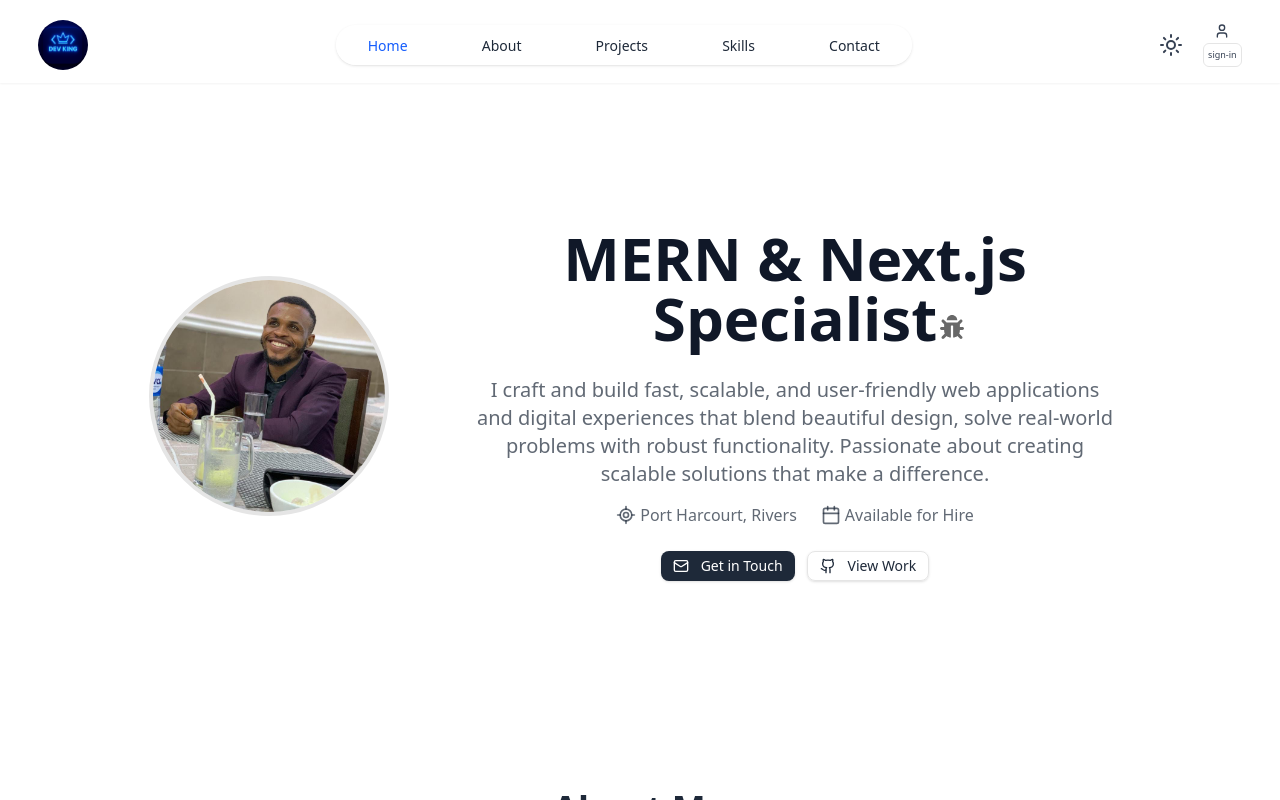
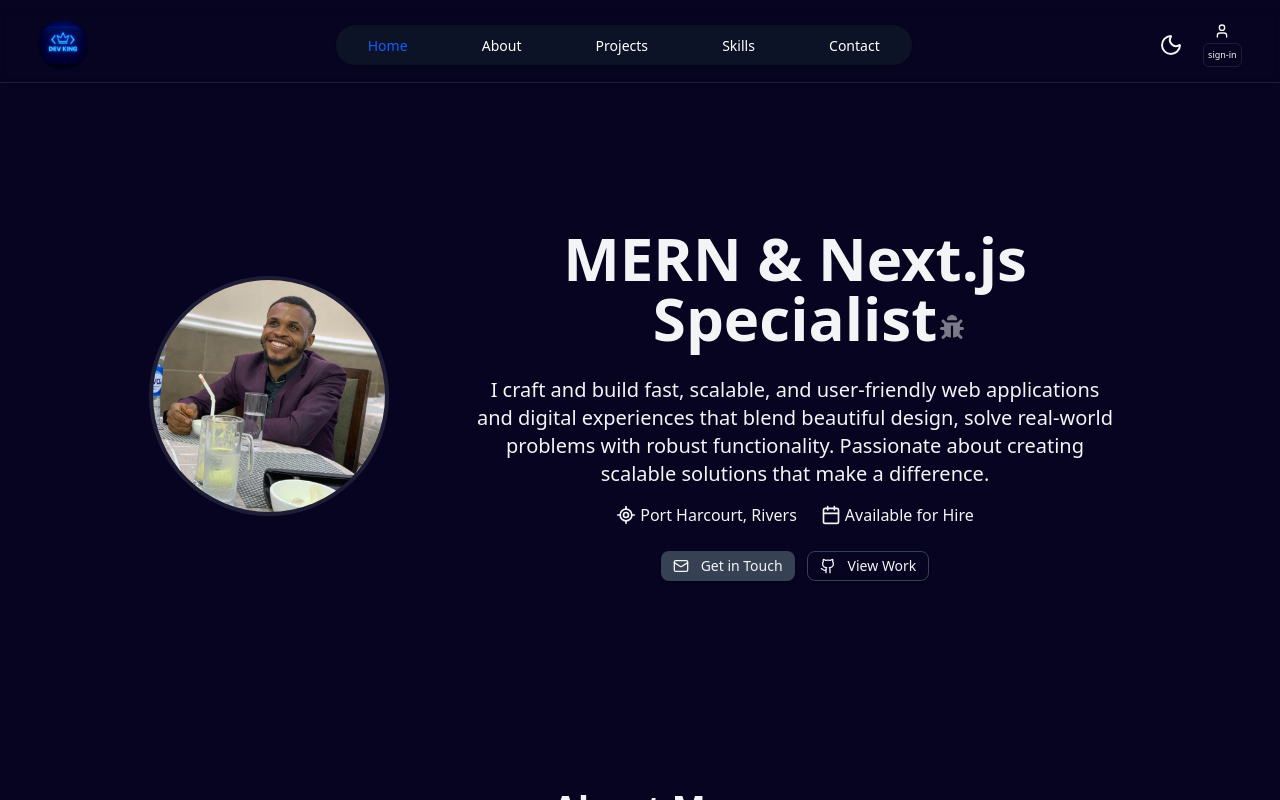
Before and after one commit to Estra-Dev/Dev-Folio, a Next.js app in the folder client/: page / in a window 1280 px wide. Both pictures are taken after a click on the element 1171 px from the left and 45 px from the top of the page. Shown: the top 800 px of the page. Built offline with nearby package versions, Linux system fonts and the light colour scheme.

Commit message:
added dark mode

```diff
--- a/client/app/globals.css
+++ b/client/app/globals.css
@@ -79,9 +79,9 @@
 }
 
 .dark {
-  --background: oklch(0.145 0 0);
+  --background: oklch(13.765% 0.05957 279.731);
   --foreground: oklch(0.985 0 0);
-  --card: oklch(0.205 0 0);
+  --card: oklch(14.526% 0.06743 279.528);
   --card-foreground: oklch(0.985 0 0);
   --popover: oklch(0.205 0 0);
   --popover-foreground: oklch(0.985 0 0);
--- a/client/app/page.tsx
+++ b/client/app/page.tsx
@@ -6,7 +6,7 @@ import Contact from "@/components/Contact";
 
 export default function Home() {
   return (
-    <div className="">
+    <div className=" ">
       <Header />
       <About_Me />
       <Skills />
--- a/client/components/Footer.tsx
+++ b/client/components/Footer.tsx
@@ -6,13 +6,13 @@ const Footer = () => {
   const date = new Date().getFullYear();
 
   return (
-    <footer className=" w-full border-t-2 py-6 mt-6 bg-gray-200/60">
+    <footer className=" w-full border-t-2 py-6 mt-6 bg-gray-200/60 dark:bg-gray-800/60 dark:border-gray-700">
       <div className=" max-w-5xl mx-auto px-3">
         <div className=" md:flex justify-between items-center">
-          <p className=" text-gray-500 text-sm mt-2">
+          <p className=" text-gray-500 dark:text-gray-400 text-sm mt-2">
             &copy; {date} Dev King Studios. All right Reverved
           </p>
-          <div className=" flex justify-start md:justify-end gap-6 items-center text-gray-800 font-medium mt-2">
+          <div className=" flex justify-start md:justify-end gap-6 items-center text-gray-800 dark:text-gray-600 font-medium mt-2">
             <Link href={"https://github.com/Estra-Dev"} target="_blank">
               <Github className=" w-4 h-4" />
             </Link>
--- a/client/components/Header.tsx
+++ b/client/components/Header.tsx
@@ -34,24 +34,24 @@ const Header = () => {
           />
         </div>
         {/* Description */}
-        <div className=" relative text-center px-4 text-gray-900 mt-4 max-w-2xl mx-auto">
+        <div className=" relative text-center px-4 text-gray-900 dark:text-gray-100 mt-4 max-w-2xl mx-auto">
           <h1 className=" text-3xl md:text-6xl font-bold">
-            {text}{" "}
+            {text}
             <span className=" text-2xl text-black">
               <Cursor
                 cursorStyle={
-                  <FaBug className="text-black ant-cursor absolute top-0" />
+                  <FaBug className="text-black dark:text-white/80 ant-cursor absolute top-0" />
                 }
               />
             </span>
           </h1>
-          <p className=" mt-7 text-sm md:text-xl font-medium text-gray-800/70 space-x-5">
+          <p className=" mt-7 text-sm md:text-xl font-medium text-gray-800/70 dark:text-gray-100 space-x-5">
             I craft and build fast, scalable, and user-friendly web applications
             and digital experiences that blend beautiful design, solve
             real-world problems with robust functionality. Passionate about
             creating scalable solutions that make a difference.
           </p>
-          <div className=" flex flex-row gap-2 justify-center items-center md:gap-6 mt-4 text-gray-800/70">
+          <div className=" flex flex-row gap-2 justify-center items-center md:gap-6 mt-4 text-gray-800/70 dark:text-gray-100">
             <span className=" flex gap-1 items-center text-sm md:text-[16px] font-medium">
               <LocateFixedIcon className=" w-5 h-5" /> Port Harcourt, Rivers
             </span>
@@ -64,7 +64,7 @@ const Header = () => {
             <a
               target="_blank"
               href={"mailto:dominionyungmann@gmail.com"}
-              className=" px-3 py-1 bg-gray-800 font-medium text-sm text-white rounded-md flex items-center gap-3 shadow-sm"
+              className=" px-3 py-1 bg-gray-800 dark:bg-gray-700 font-medium text-sm text-white dark:text-gray-100 rounded-md flex items-center gap-3 shadow-sm"
             >
               <Mail className=" w-4 h-4" />
               <p>Get in Touch</p>
@@ -72,7 +72,7 @@ const Header = () => {
             <Link
               target="_blank"
               href={"https://github.com/Estra-Dev"}
-              className=" px-3 py-1 border font-medium text-sm text-gray-800 rounded-md flex items-center gap-3 shadow-sm"
+              className=" px-3 py-1 border dark:border-gray-700 font-medium text-sm text-gray-800 dark:text-gray-100 rounded-md flex items-center gap-3 shadow-sm"
             >
               <Github className=" w-4 h-4" />
               <p>View Work</p>
--- a/client/components/Navbar.tsx
+++ b/client/components/Navbar.tsx
@@ -1,15 +1,16 @@
 "use client";
 
-import { Menu, SunIcon, User } from "lucide-react";
+import { Menu, MoonIcon, SunIcon, User } from "lucide-react";
 import Image from "next/image";
 import Link from "next/link";
-import React, { useState } from "react";
+import React, { useEffect, useState } from "react";
 import { Button } from "./ui/button";
 import { Sheet, SheetContent, SheetTrigger } from "./ui/sheet";
 import { usePathname } from "next/navigation";
 
 const Navbar = () => {
   const [open, setOpen] = useState(false);
+  const [toggle, setToggle] = useState(false);
   const pathName = usePathname();
   const menu = [
     {
@@ -34,10 +35,34 @@ const Navbar = () => {
     },
   ];
 
-  console.log("Active", pathName);
+  useEffect(() => {
+    const savedTheme = localStorage.getItem("theme");
+
+    if (savedTheme === "dark") {
+      setToggle(true);
+      document.documentElement.classList.add("dark");
+    }
+  }, []);
+
+  const handleToggle = () => {
+    setToggle((prevToggle) => {
+      const newToggle = !prevToggle;
+
+      if (newToggle) {
+        document.documentElement.classList.add("dark");
+        localStorage.setItem("theme", "dark");
+      } else {
+        document.documentElement.classList.remove("dark");
+        localStorage.setItem("theme", "light");
+      }
+
+      return newToggle;
+    });
+  };
+  console.log(toggle);
 
   return (
-    <header className=" flex justify-between items-center py-3 px-[3%] fixed top-0 left-0 w-full z-50 bg-transparent/30 backdrop-blur-xs border-b border-white/10 shadow-xs mt-2">
+    <header className=" flex justify-between items-center py-3 px-[3%] fixed top-0 left-0 w-full z-50 bg-transparent/30 backdrop-blur-xs border-b border-white/10 shadow-xs mt-2 dark:bg-transparent/30 text-gray-900 dark:text-gray-100">
       {/* logo */}
       <div className=" w-[40px] h-[40px] md:w-[50px] md:h-[50px] overflow-hidden rounded-full">
         <Image
@@ -49,7 +74,7 @@ const Navbar = () => {
         />
       </div>
       {/* menus */}
-      <nav className=" hidden md:flex justify-between items-center max-w-xl w-full py-2 px-8 bg-white/75 shadow-sm rounded-4xl">
+      <nav className=" hidden md:flex justify-between items-center max-w-xl w-full py-2 px-8 bg-white/75 shadow-sm rounded-4xl dark:bg-gray-900/75">
         {menu.map((item) => {
           const isActive = pathName === item.href;
 
@@ -58,7 +83,7 @@ const Navbar = () => {
               <Link
                 href={item.href}
                 className={`${
-                  isActive ? "text-blue-600" : "text-gray-800"
+                  isActive ? "text-blue-600" : "text-gray-800 dark:text-white"
                 } font-medium text-sm transition-colors ease-in`}
               >
                 {item.name}
@@ -68,9 +93,13 @@ const Navbar = () => {
         })}
       </nav>
       {/* toggles */}
-      <div className=" flex items-center gap-5 text-gray-700">
+      <div className=" flex items-center gap-5 text-gray-700 dark:text-gray-100">
         <div className=" cursor-pointer" title="Light Mode">
-          <SunIcon />
+          {toggle ? (
+            <MoonIcon onClick={handleToggle} />
+          ) : (
+            <SunIcon onClick={handleToggle} />
+          )}
         </div>
         <div
           className=" cursor-pointer hidden md:flex flex-col items-center gap-1"
@@ -87,7 +116,7 @@ const Navbar = () => {
             </SheetTrigger>
             <SheetContent
               side="right"
-              className=" bg-white/90 backdrop-blur-md text-gray-800"
+              className=" bg-white/90 backdrop-blur-md text-gray-800 dark:bg-gray-900/90 dark:text-gray-100"
             >
               <div className=" mt-16 flex flex-col gap-5 px-2">
                 {menu.map((item) => {
@@ -101,7 +130,7 @@ const Navbar = () => {
                       className={` font-medium text-sm p-2.5 rounded-md ${
                         isActive
                           ? "text-white bg-blue-600"
-                          : "text-gray-800 transition-colors ease-in"
+                          : "text-gray-800 transition-colors ease-in dark:text-gray-100"
                       } `}
                     >
                       {item.name}
--- a/client/components/Projects.tsx
+++ b/client/components/Projects.tsx
@@ -56,15 +56,15 @@ const Projects = () => {
   ];
 
   return (
-    <div className=" max-w-6xl mx-auto mt-6 px-2 bg-gray-100 p-2">
-      <h1 className=" text-center text-4xl text-gray-800 font-bold">
+    <div className=" max-w-6xl mx-auto mt-6 px-2 bg-gray-100 dark:bg-gray-800/30 p-2">
+      <h1 className=" text-center text-4xl text-gray-800 dark:text-gray-100 font-bold">
         Featured Projects
       </h1>
       <div className=" grid grid-cols-1 md:grid-cols-3 my-10 gap-5 w-full">
         {projects.map((item, index) => (
           <div
             key={index}
-            className=" py-2 rounded-md shadow-md border max-w-xl w-full bg-white"
+            className=" py-2 rounded-md shadow-md dark:shadow-gray-800/30 border max-w-xl w-full bg-white dark:bg-gray-900/90 dark:border-gray-700"
           >
             {/* Pr Image */}
             <div className=" w-full">
@@ -78,7 +78,9 @@ const Projects = () => {
             </div>
             {/* Pr name & link */}
             <div className=" flex justify-between my-4 px-3 border-b-2 py-2">
-              <p className=" text-gray-800 font-medium">{item.name}</p>
+              <p className=" text-gray-800 dark:text-gray-100 font-medium">
+                {item.name}
+              </p>
               <span className=" flex item-center gap-2">
                 <Link
                   target="_blank"
@@ -97,7 +99,7 @@ const Projects = () => {
               </span>
             </div>
             {/* description */}
-            <div className=" w-full px-3 pb-2 text-gray-500 font-medium text-sm">
+            <div className=" w-full px-3 pb-2 text-gray-500 dark:text-gray-400 font-medium text-sm">
               <p
                 style={{
                   lineHeight: "1.5rem",
@@ -106,7 +108,7 @@ const Projects = () => {
                 {item.description}
               </p>
             </div>
-            <div className=" w-full px-3 pb-2 text-gray-500 font-medium text-sm">
+            <div className=" w-full px-3 pb-2 text-gray-500 dark:text-gray-400 font-medium text-sm">
               <p
                 style={{
                   lineHeight: "1.5rem",
@@ -120,7 +122,7 @@ const Projects = () => {
             <div className=" flex flex-wrap justify-start gap-3 items-center w-full px-2">
               {item.stack.map((stack, index) => (
                 <button
-                  className=" p-1 border text-xs rounded-md font-medium text-gray-800"
+                  className=" p-1 border dark:border-gray-700 text-xs rounded-md font-medium text-gray-800 dark:text-gray-100"
                   key={index}
                 >
                   {stack}
```
Also changed, not shown: client/components/About_Me.tsx (+7 -7 lines), client/components/Contact.tsx (+15 -9 lines), client/components/Skills.tsx (+13 -7 lines).
